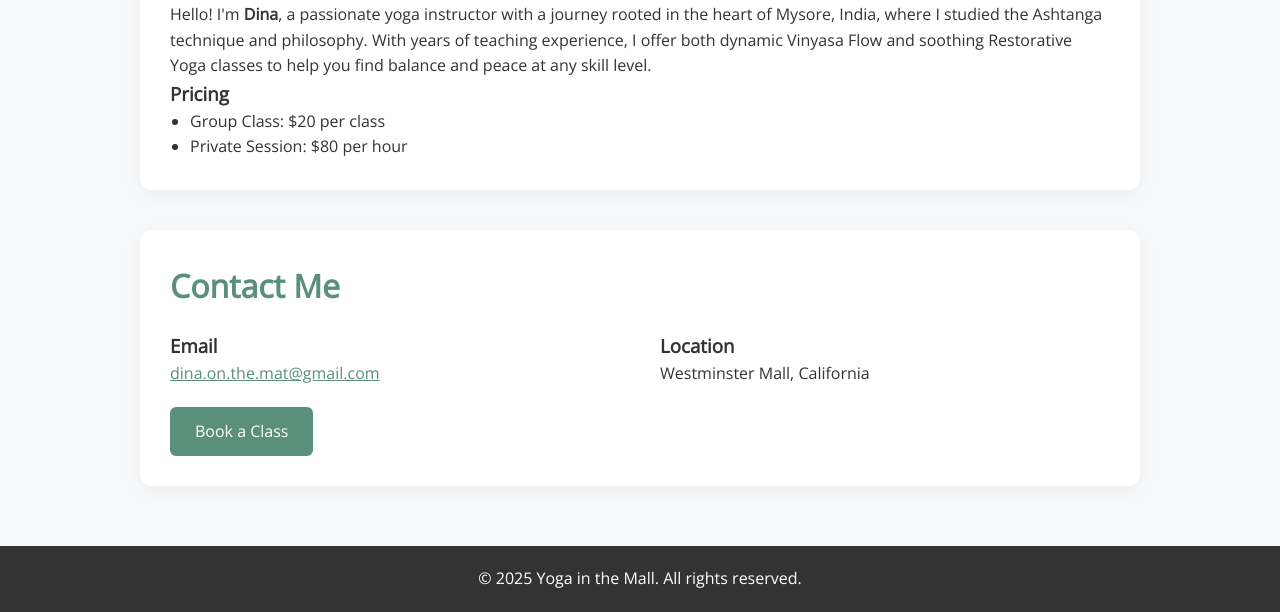
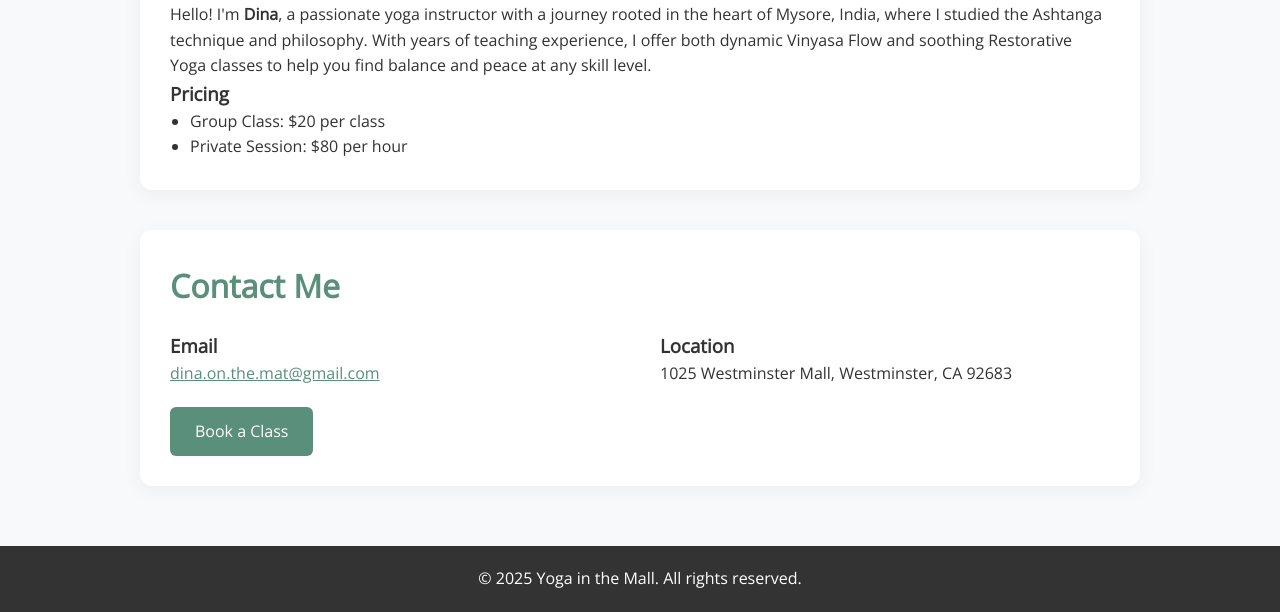
Before and after one commit to Dina5781/yoga, a plain HTML site: page docs/index.html in a window 1280 px wide. Shown: the part 629-1241 px from the top of the page. Drawn offline with nearby package versions, Linux system fonts and the light colour scheme.

Commit message:
Update index.html

```diff
--- a/docs/index.html
+++ b/docs/index.html
@@ -159,7 +159,7 @@
       </div>
       <div>
         <h3>Location</h3>
-        <p>Westminster Mall, California</p>
+        <p> 1025 Westminster Mall, Westminster, CA 92683</p>
       </div>
     </div>
     <a href="mailto:dina.on.the.mat@gmail.com" class="cta-button">Book a Class</a>
```
